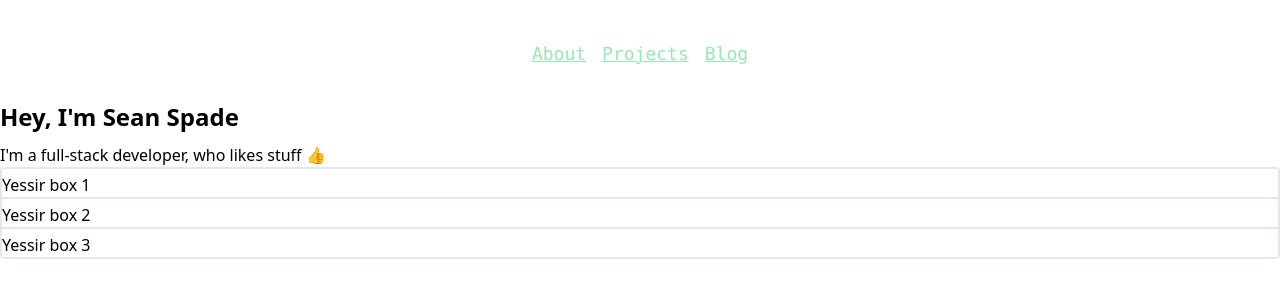
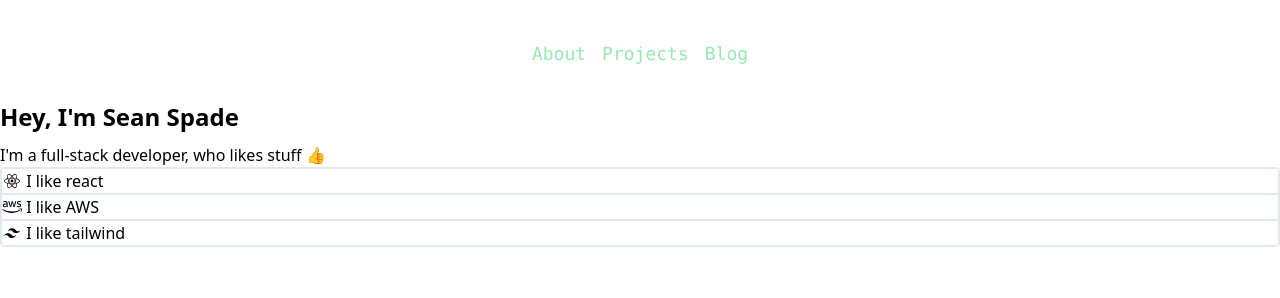
Before and after one commit to skspade/skspade.github.io, a Gatsby site: page / in a window 1280 px wide. Built offline with nearby package versions, Linux system fonts and the light colour scheme; Gatsby itself is replaced by a stand-in of ours.

Commit message:
Feat: Adds font awesome

```diff
--- a/package.json
+++ b/package.json
@@ -5,6 +5,10 @@
   "version": "0.1.134",
   "author": "Florentin Eckl <ecklf@icloud.com>",
   "dependencies": {
+    "@fortawesome/fontawesome-svg-core": "^1.2.27",
+    "@fortawesome/free-brands-svg-icons": "^5.12.1",
+    "@fortawesome/free-solid-svg-icons": "^5.12.1",
+    "@fortawesome/react-fontawesome": "^0.1.8",
     "gatsby-remark-autolink-headers": "^2.1.24",
     "gatsby-remark-copy-linked-files": "^2.1.37",
     "gatsby-remark-images": "^3.1.44",
--- a/src/components/Header/Menu.tsx
+++ b/src/components/Header/Menu.tsx
@@ -6,19 +6,19 @@ export const Menu = () => {
     <nav className="flex justify-center p-6 text-lg">
       <Link
         to="/"
-        className="block mt-4 inline-block mt-0 text-green-300 hover:text-black font-mono mr-4"
+        className="block mt-4 inline-block mt-0 text-green-300 hover:text-black font-mono mr-4 no-underline"
       >
         About
       </Link>
       <Link
         to="/projects/"
-        className="block mt-4 inline-block mt-0 text-green-300 hover:text-black font-mono mr-4"
+        className="block mt-4 inline-block mt-0 text-green-300 hover:text-black font-mono mr-4 no-underline"
       >
         Projects
       </Link>
       <Link
         to="/blog/"
-        className="block mt-4 inline-block mt-0 text-green-300 hover:text-black font-mono"
+        className="block mt-4 inline-block mt-0 text-green-300 hover:text-black font-mono no-underline"
       >
         Blog
       </Link>
--- a/src/css/index.css
+++ b/src/css/index.css
@@ -24,10 +24,17 @@ p {
 
 @tailwind utilities;
 
-.triangle_right {
+.triangle_right-sm {
     width: 0;
     height: 0;
-    border-top: 70px solid transparent;
+    border-top: 140px solid transparent;
     border-left: 140px solid #ff5a00;
-    border-bottom: 70px solid transparent;
+    border-bottom: 0px solid transparent;
 }
+.triangle_right-md {
+    width: 0;
+    height: 0;
+    border-top: 200px solid transparent;
+    border-left: 200px solid #0bff12;
+    border-bottom: 0px solid transparent;
+}
--- /dev/null
+++ b/src/images/tailwind.ts
@@ -0,0 +1,13 @@
+import { IconDefinition } from "@fortawesome/fontawesome-svg-core"
+
+export const faTailwind: IconDefinition = {
+  prefix: "fas",
+  iconName: "home-alt",
+  icon: [
+    54,
+    54,
+    [],
+    "f015",
+    "M13.5 22.1c1.8-7.2 6.3-10.8 13.5-10.8 10.8 0 12.15 8.1 17.55 9.45 3.6.9 6.75-.45 9.45-4.05-1.8 7.2-6.3 10.8-13.5 10.8-10.8 0-12.15-8.1-17.55-9.45-3.6-.9-6.75.45-9.45 4.05zM0 38.3c1.8-7.2 6.3-10.8 13.5-10.8 10.8 0 12.15 8.1 17.55 9.45 3.6.9 6.75-.45 9.45-4.05-1.8 7.2-6.3 10.8-13.5 10.8-10.8 0-12.15-8.1-17.55-9.45-3.6-.9-6.75.45-9.45 4.05z",
+  ],
+}
--- a/src/pages/index.tsx
+++ b/src/pages/index.tsx
@@ -1,23 +1,40 @@
 import React, { ReactElement } from "react"
 import { Menu } from "../components/Header/Menu"
+import { FontAwesomeIcon } from "@fortawesome/react-fontawesome"
+import { faReact } from "@fortawesome/free-brands-svg-icons/faReact"
+import { faAws } from "@fortawesome/free-brands-svg-icons/faAws"
+import { faTailwind } from "../images/tailwind"
 
 function Index(): ReactElement {
   return (
     <>
       <Menu />
-      <div className=" h-screen">
+      <div className="h-screen">
         <div className="container mx-auto">
           <h1 className="font-semibold">Hey, I'm Sean Spade</h1>
           <p>I'm a full-stack developer, who likes stuff 👍</p>
           <div className="flex flex-col border border-gray rounded">
             <div className="border border gray">
-              <p> Yessir box 1</p>
+              <FontAwesomeIcon fixedWidth icon={faReact} />
+              <span> I like react</span>
             </div>
             <div className="border border gray">
-              <p> Yessir box 2</p>
+              <FontAwesomeIcon fixedWidth icon={faAws} />
+              <span> I like AWS</span>
             </div>
             <div className="border border gray">
-              <p> Yessir box 3</p>
+              {/*<svg*/}
+              {/*  className="fill-current h-8 w-8 mr-2"*/}
+              {/*  width="54"*/}
+              {/*  height="54"*/}
+              {/*  viewBox="0 0 54 54"*/}
+              {/*  xmlns="http://www.w3.org/2000/svg"*/}
+              {/*>*/}
+              {/*  <path*/}
+              {/*    d="M13.5 22.1c1.8-7.2 6.3-10.8 13.5-10.8 10.8 0 12.15 8.1 17.55 9.45 3.6.9 6.75-.45 9.45-4.05-1.8 7.2-6.3 10.8-13.5 10.8-10.8 0-12.15-8.1-17.55-9.45-3.6-.9-6.75.45-9.45 4.05zM0 38.3c1.8-7.2 6.3-10.8 13.5-10.8 10.8 0 12.15 8.1 17.55 9.45 3.6.9 6.75-.45 9.45-4.05-1.8 7.2-6.3 10.8-13.5 10.8-10.8 0-12.15-8.1-17.55-9.45-3.6-.9-6.75.45-9.45 4.05z"/>*/}
+              {/*</svg>*/}
+              <FontAwesomeIcon fixedWidth icon={faTailwind} />
+              <span> I like tailwind</span>
             </div>
           </div>
         </div>
```
Also changed, not shown: 1 other file.
